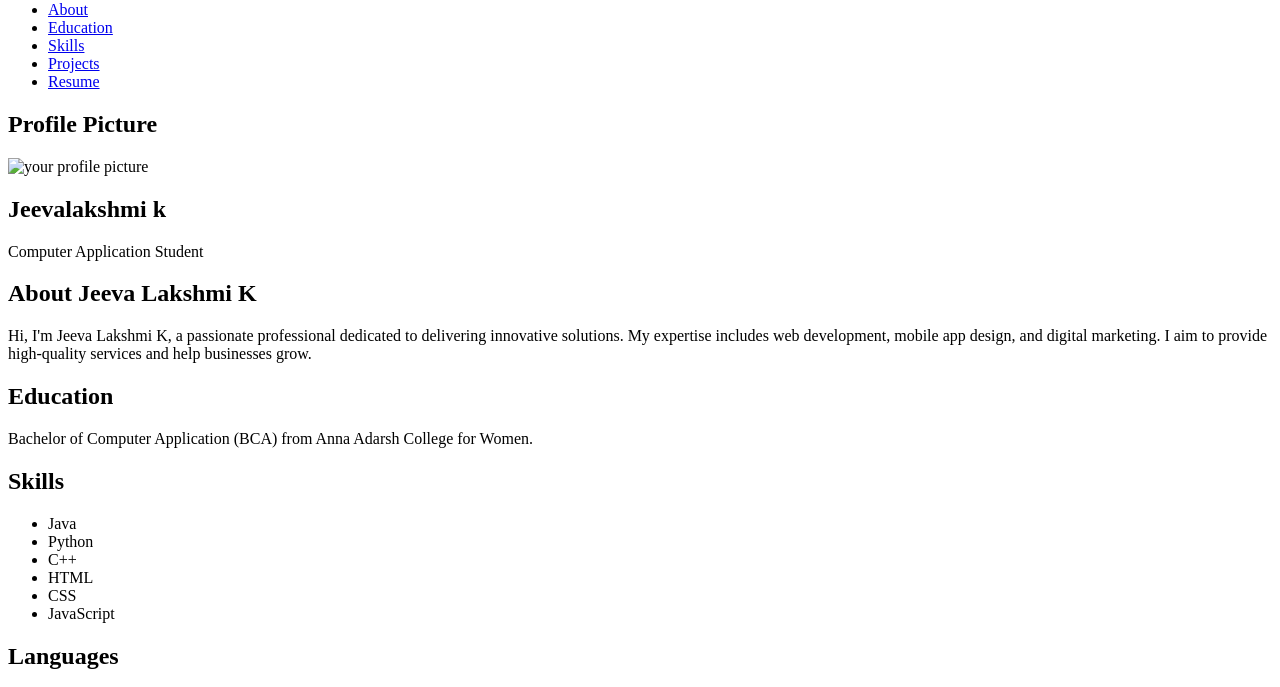
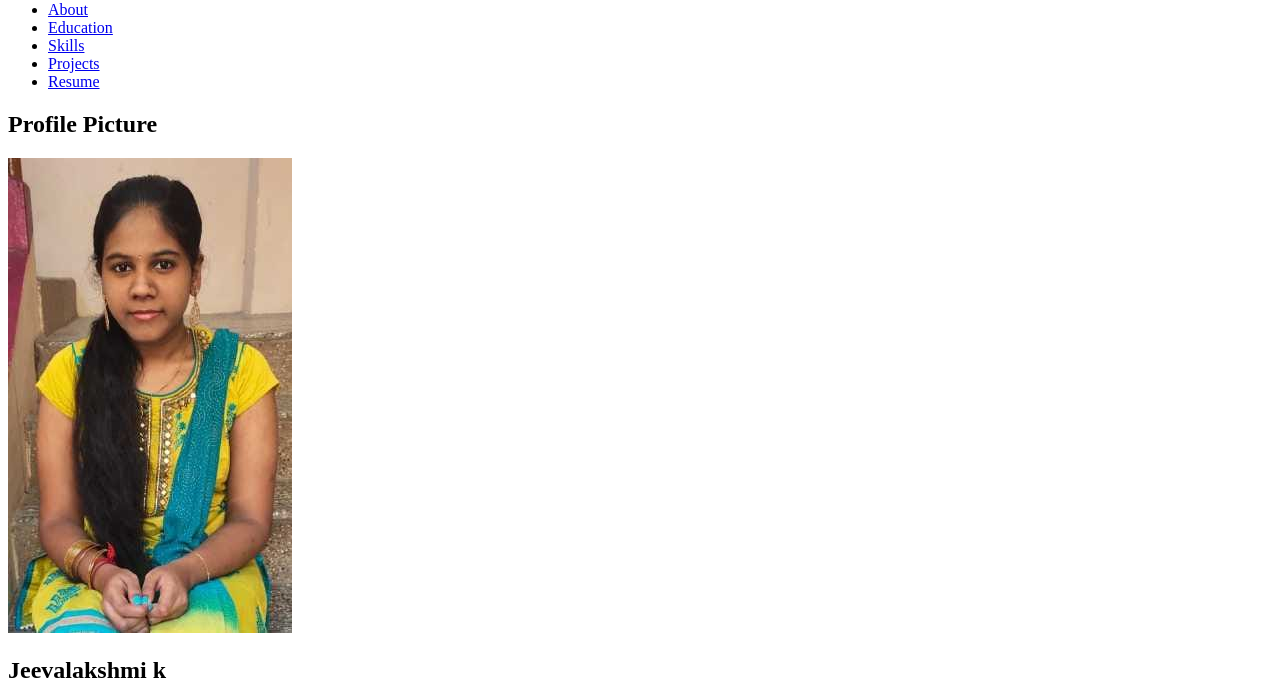
Before and after one commit to Jeevalakshmi2005-bca/portfolio, a plain HTML site: page index.html in a window 1280 px wide. Shown: the part 79-766 px from the top of the page. Drawn offline with Linux system fonts and the light colour scheme.

Commit message:
Update index.html

```diff
--- a/index.html
+++ b/index.html
@@ -21,7 +21,7 @@
 
     <section>
         <h2>Profile Picture</h2>
-        <img src="pic.png.pdf" alt="your profile picture"class="profile -picture">
+        <img src="pic.jpg" alt="your profile picture"class="profile -picture">
           <h1>Jeevalakshmi k</h1>
          <p>Computer Application Student</p>
 
```
